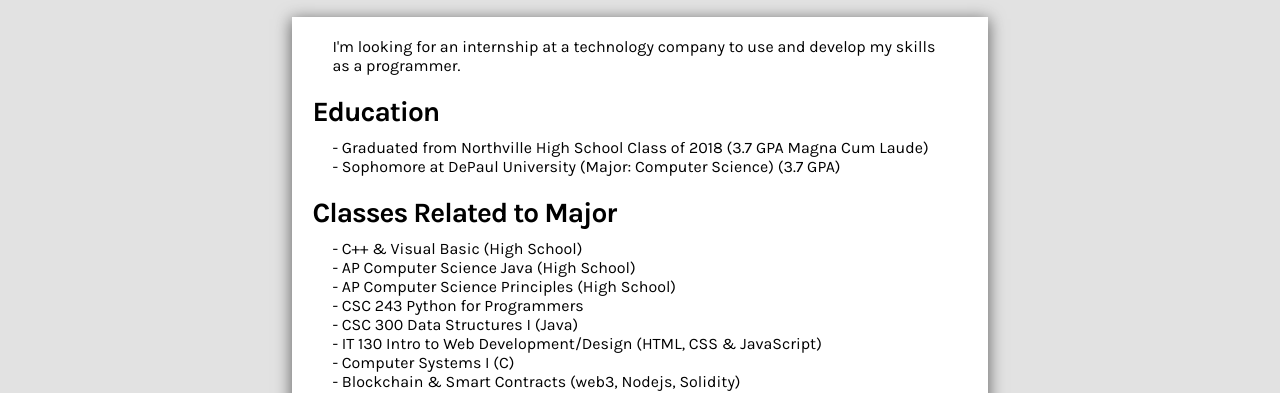
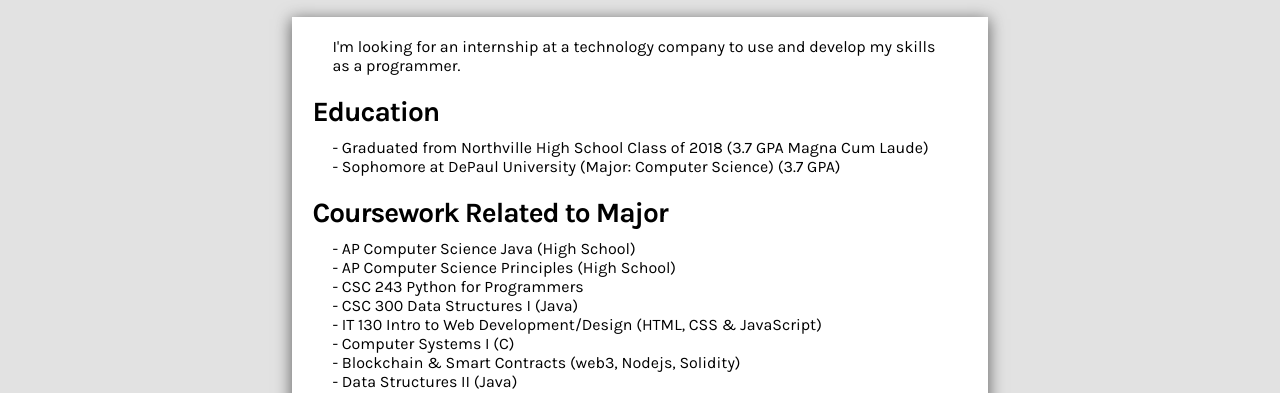
Before and after one commit to jonm24/resume, a plain HTML site: page index.html in a window 1280 px wide. Shown: the part 413-806 px from the top of the page. Drawn offline with Linux system fonts and the light colour scheme.

Commit message:
class change

```diff
--- a/index.html
+++ b/index.html
@@ -32,9 +32,8 @@
                 - Graduated from Northville High School Class of 2018 (3.7 GPA Magna Cum Laude)<br>
                 - Sophomore at DePaul University (Major: Computer Science) (3.7 GPA)
             </p>
-            <h2>Classes Related to Major</h2>
+            <h2>Coursework Related to Major</h2>
             <p>
-                - C++ & Visual Basic (High School)<br>
                 - AP Computer Science Java (High School)<br>
                 - AP Computer Science Principles (High School)<br>
                 - CSC 243 Python for Programmers <br>
@@ -42,6 +41,7 @@
                 - IT 130 Intro to Web Development/Design (HTML, CSS & JavaScript)<br>
                 - Computer Systems I (C)<br>
                 - Blockchain & Smart Contracts (web3, Nodejs, Solidity)<br>
+                - Data Structures II (Java)
             </p>
 		    <h2>Work Experience</h2>
             <p>
```
